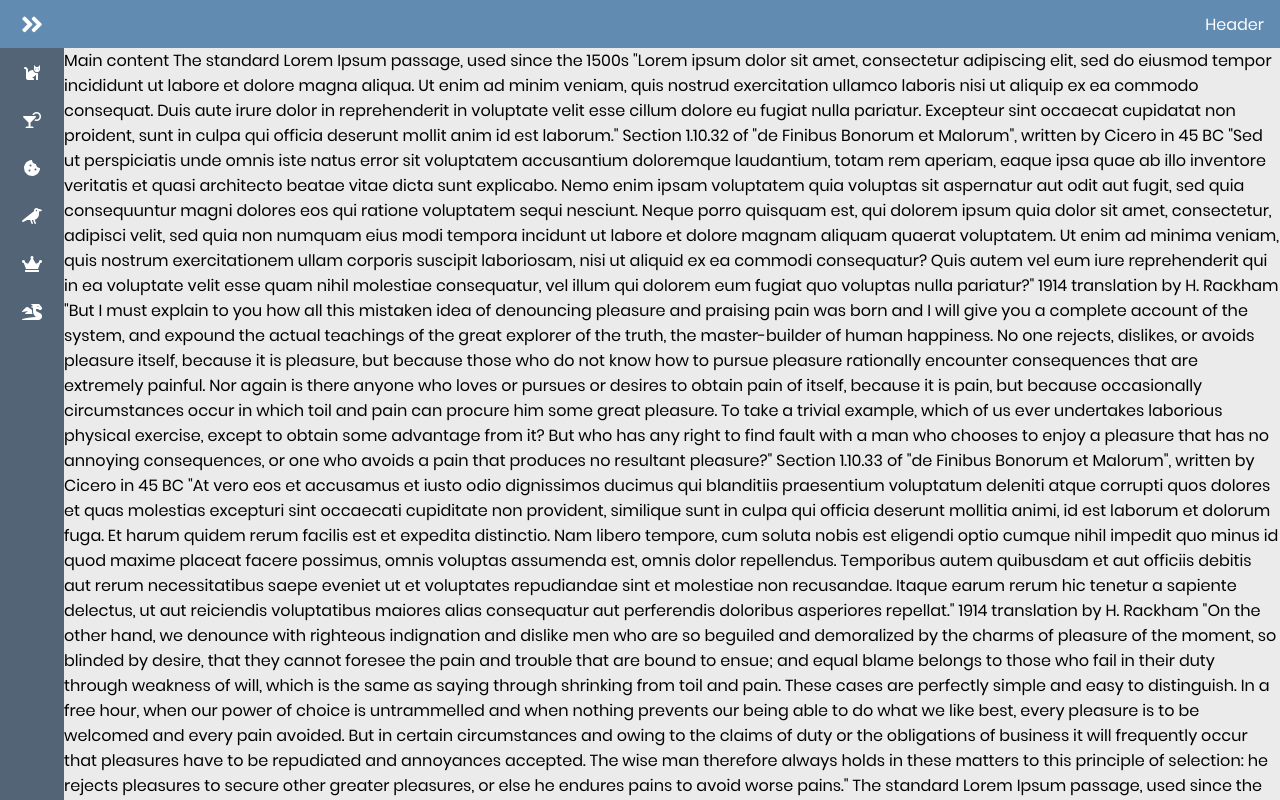
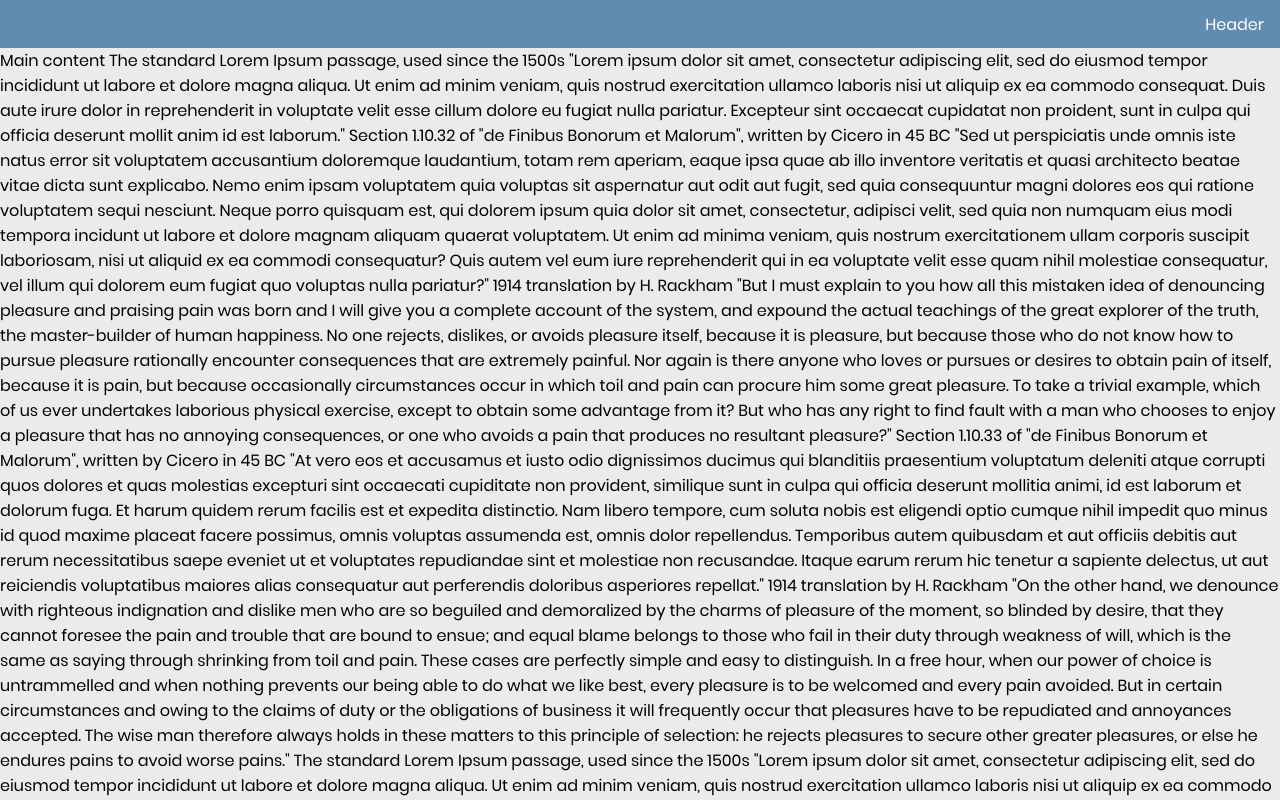
Before and after one commit to Azitrea/responsive-nav-sidebar-and-header, an Angular app: page /nav1 in a window 1280 px wide. Before the commit this address led to /. Shown: the top 800 px of the page. Built offline with nearby package versions, Linux system fonts and the light colour scheme.

Commit message:
nav1 rework init

```diff
--- a/src/app/app-routing.module.ts
+++ b/src/app/app-routing.module.ts
@@ -1,7 +1,22 @@
 import { NgModule } from '@angular/core';
 import { RouterModule, Routes } from '@angular/router';
+import { Nav1Component } from './nav1/nav1.component';
+import { Nav2Component } from './nav2/nav2.component';
 
-const routes: Routes = [];
+const routes: Routes = [
+  {
+    path: 'nav1',
+    component: Nav1Component
+  },
+  {
+    path: 'nav2',
+    component: Nav2Component
+  },
+  {
+    path: '**',
+    redirectTo: 'nav1'
+  }
+];
 
 @NgModule({
   imports: [RouterModule.forRoot(routes)],
--- a/src/app/app.component.html
+++ b/src/app/app.component.html
@@ -1,2 +1,4 @@
 <!-- <app-nav1-test></app-nav1-test> -->
-<app-nav2></app-nav2>
+<!-- <app-nav2></app-nav2> -->
+<!-- <app-nav3></app-nav3> -->
+<router-outlet></router-outlet>
--- a/src/app/app.module.ts
+++ b/src/app/app.module.ts
@@ -3,14 +3,14 @@ import { BrowserModule } from '@angular/platform-browser';
 
 import { AppRoutingModule } from './app-routing.module';
 import { AppComponent } from './app.component';
-import { Nav1TestComponent } from './nav1-test/nav1-test.component';
+import { Nav1Component } from './nav1/nav1.component';
 import { Nav2Component } from './nav2/nav2.component';
 import { TestContentComponent } from './test-content/test-content.component';
 
 @NgModule({
   declarations: [
     AppComponent,
-    Nav1TestComponent,
+    Nav1Component,
     Nav2Component,
     TestContentComponent
   ],
--- a/src/app/nav1-test/nav1-test.component.html
+++ /dev/null
@@ -1,17 +0,0 @@
-<div class="outer-body">
-  <div class="header">
-    <nav>HeaderNav</nav>
-  </div>
-  <div class="content">
-    <div class="side-nav">
-      <div>SideNav</div>
-    </div>
-    <div class="home-content">Content
-      <!-- TEST DATA -->
-      <app-test-content></app-test-content>
-    </div>
-  </div>
-  <div class="footer">
-    <nav>Footer?</nav>
-  </div>
-</div>
--- a/src/app/nav1-test/nav1-test.component.scss
+++ /dev/null
@@ -1,39 +0,0 @@
-.outer-body {
-  --header-height: 3rem;
-
-  height: 100%;
-  display: flex;
-  flex-direction: column;
-
-  .header {
-    width: 100%;
-    min-height: var(--header-height);
-    background-color: whitesmoke;
-    box-shadow: 0px 4px 20px 0px #526475;
-
-    position: fixed;
-  }
-
-  .content {
-    display: flex;
-    outline: 1px solid blue;
-    margin-top: var(--header-height);
-
-    .side-nav {
-      width: 25rem;
-      display: block;
-      height: 100%;
-    }
-
-    div {
-      outline: 1px solid green;
-      width: 100%;
-    }
-  }
-
-  .footer {
-    min-height: 3rem;
-    width: 100%;
-    background-color: whitesmoke;
-  }
-}
--- a/src/app/nav1-test/nav1-test.component.ts
+++ /dev/null
@@ -1,15 +0,0 @@
-import { Component, OnInit } from '@angular/core';
-
-@Component({
-  selector: 'app-nav1-test',
-  templateUrl: './nav1-test.component.html',
-  styleUrls: ['./nav1-test.component.scss']
-})
-export class Nav1TestComponent implements OnInit {
-
-  constructor() { }
-
-  ngOnInit(): void {
-  }
-
-}
--- /dev/null
+++ b/src/app/nav1/nav1.component.html
@@ -0,0 +1,11 @@
+<header class="header">
+  <div class="header-content">
+    <div>Header</div>
+  </div>
+</header>
+
+<div class="main-content">
+  Main content
+  <!-- TEST DATA -->
+  <app-test-content></app-test-content>
+</div>
--- /dev/null
+++ b/src/app/nav1/nav1.component.scss
@@ -0,0 +1,31 @@
+$header-height: 3rem;
+
+$nav-header-color: #628bb1;
+$nav-hover-bg-color: #74a3cf;
+
+// Header
+.header {
+  height: $header-height;
+  background-color: $nav-header-color;
+
+  position: fixed;
+  z-index: 9;
+  top: 0;
+  width: 100%;
+}
+
+.header-content {
+  color: white;
+  height: 100%;
+  display: flex;
+  justify-content: flex-end;
+  align-items: center;
+
+  padding: 0 1rem 0 1rem;
+}
+
+// Main content
+.main-content {
+  margin-top: $header-height;
+  transition: margin 0.3s ease;
+}
--- /dev/null
+++ b/src/app/nav1/nav1.component.ts
@@ -0,0 +1,15 @@
+import { Component, OnInit } from '@angular/core';
+
+@Component({
+  selector: 'app-nav1',
+  templateUrl: './nav1.component.html',
+  styleUrls: ['./nav1.component.scss']
+})
+export class Nav1Component implements OnInit {
+
+  constructor() { }
+
+  ngOnInit(): void {
+  }
+
+}
```
Also changed, not shown: 1 other file (tests, documents, lock files or other folders).
